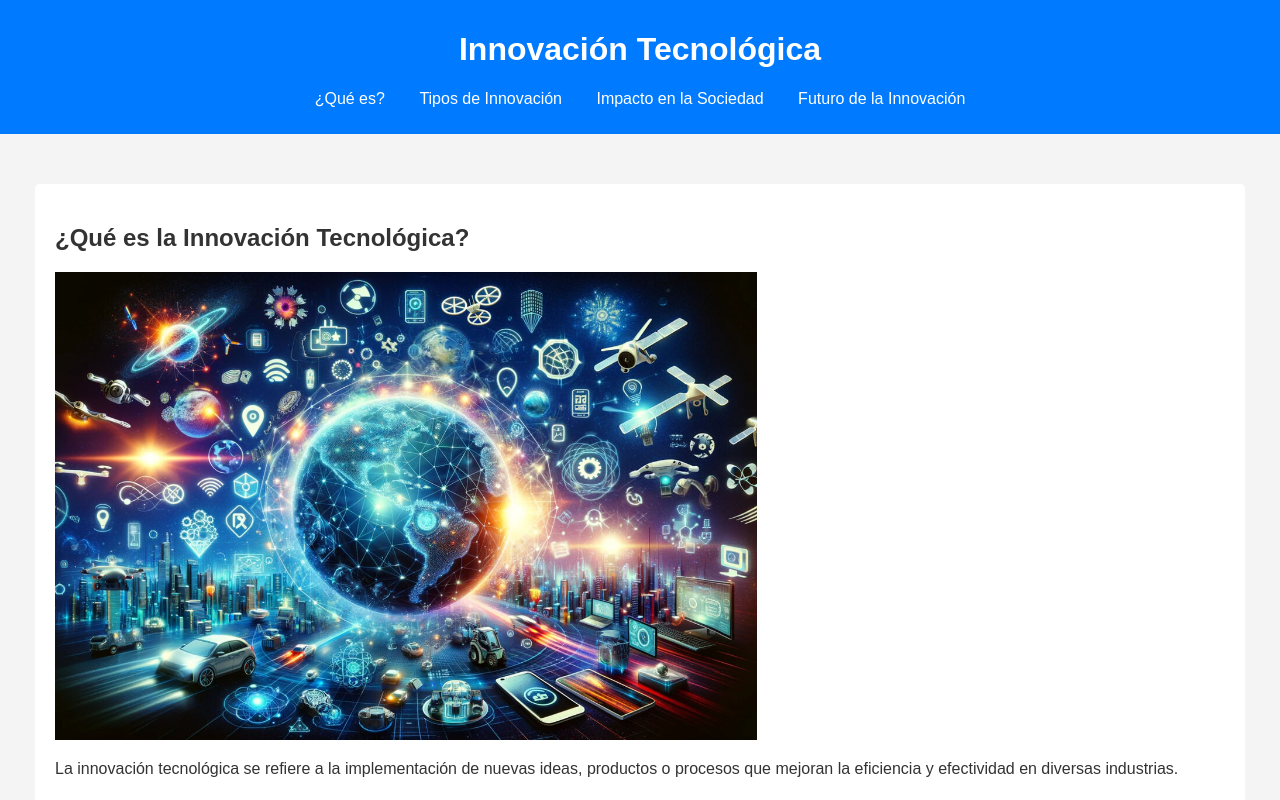
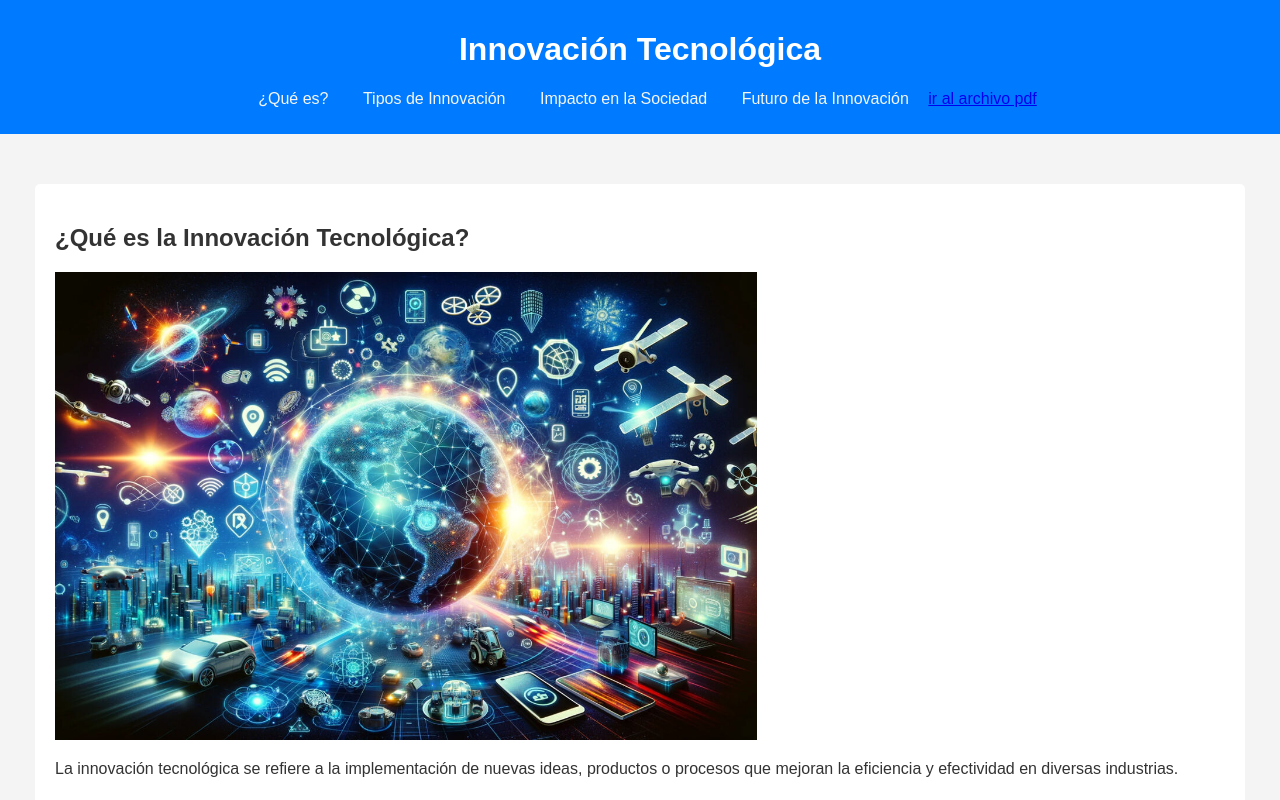
Before and after one commit to Enmanuel-sys/.com, a plain HTML site: page index.html in a window 1280 px wide. Shown: the top 800 px of the page. Drawn offline with Linux system fonts and the light colour scheme.

Commit message:
Add files via upload

```diff
--- a/index.html
+++ b/index.html
@@ -5,6 +5,7 @@
     <meta name="viewport" content="width=device-width, initial-scale=1.0">
     <title>Innovación Tecnológica</title>
     <link rel="stylesheet" href="styles.css">
+
 </head>
 <body>
     <header>
@@ -15,6 +16,8 @@
                 <li><a href="#tipos">Tipos de Innovación</a></li>
                 <li><a href="#impacto">Impacto en la Sociedad</a></li>
                 <li><a href="#futuro">Futuro de la Innovación</a></li>
+                 <a href="https://www.acofi.edu.co/wp-content/uploads/2013/08/DOC_PE_Conceptos_Innovacion.pdf">ir al archivo pdf</a>
+
             </ul>
         </nav>
     </header>
@@ -52,10 +55,11 @@
             <h2>Futuro de la Innovación</h2>
             <p>Inteligencia Artificial y Aprendizado de Máquina A IA continuará avansando,y permitiendo innovaciones en áreas como salud, transporte y servicios financieros, con algoritmos más preferidos y personalizados.</p>
         </section>
+
     </main>
 
     <footer>
-        <p>&copy; 2024 Innovación Tecnológica</p>
+        <p>&copy;  Innovación Tecnológica</p>
     </footer>
-</body>
+ </body>
 </html>
--- a/styles.css
+++ b/styles.css
@@ -24,7 +24,7 @@ nav ul li {
 }
 
 nav ul li a {
-    color: white;
+    color: whitesmoke;
     text-decoration: none;
 }
 
```
Also changed, not shown: creative.jpg (added).
